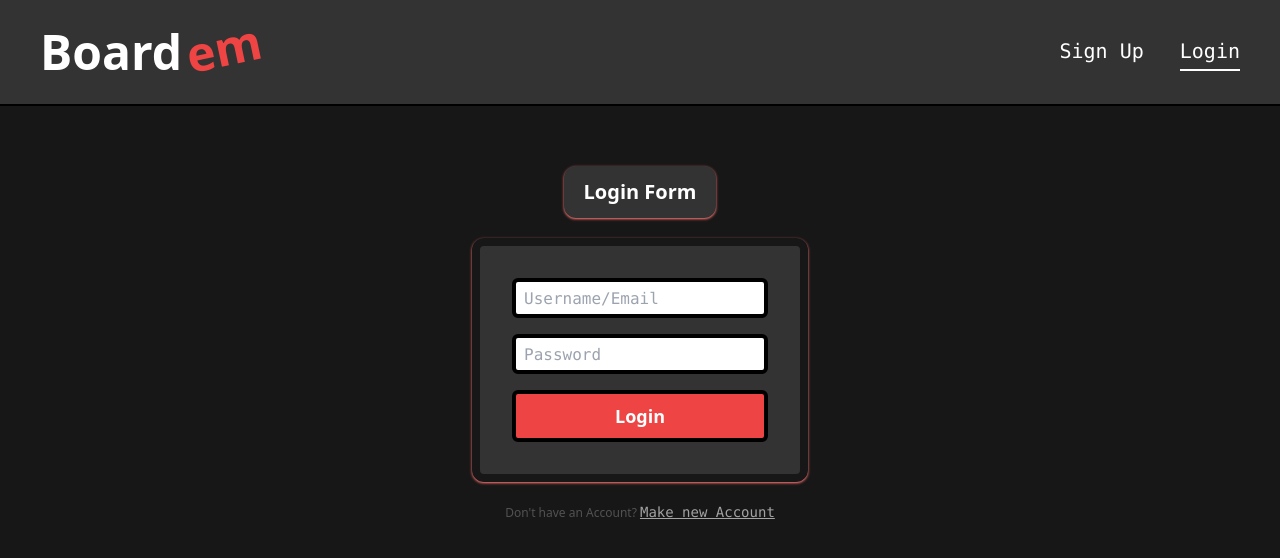
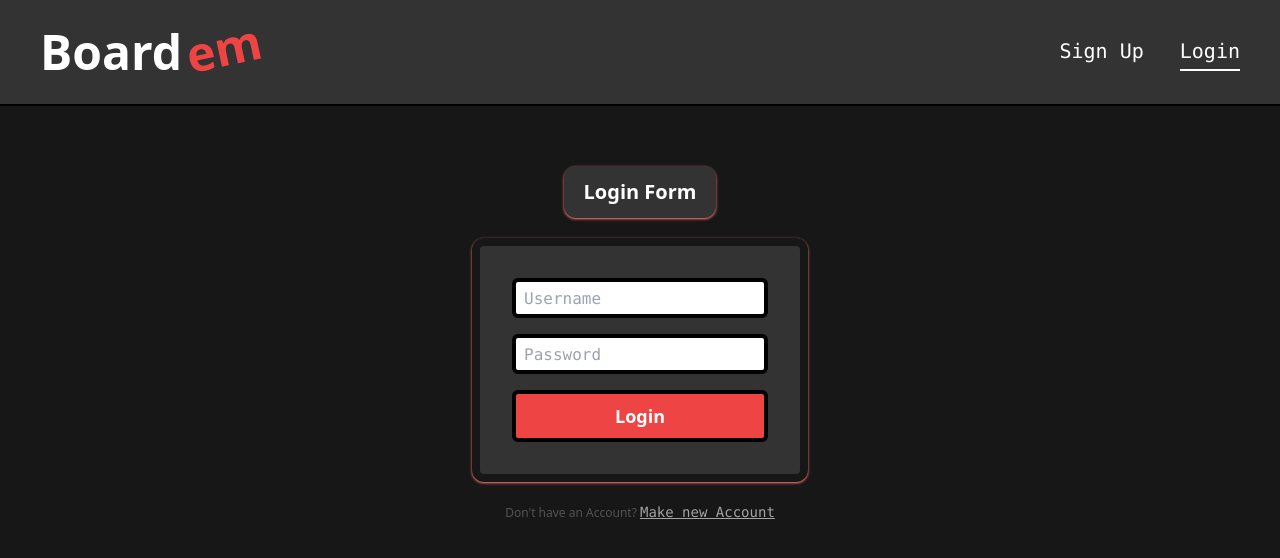
Before and after one commit to TahaShah141/boardem-frontend, a React (Vite) app: page /login in a window 1280 px wide. Shown: the top 558 px of the page. Built offline with nearby package versions, Linux system fonts and the light colour scheme; no server answers.

Commit message:
Remove Email from user

```diff
--- a/src/Components/Navbar.jsx
+++ b/src/Components/Navbar.jsx
@@ -1,6 +1,5 @@
 import { NavLink } from "react-router-dom";
 import { useAuthContext } from "../Hooks/useAuthContext";
-import { useAPIContext } from "../Hooks/useAPIContext";
 
 export default function Navbar({isOpen, setOpen}) {
 
--- a/src/Pages/Login.jsx
+++ b/src/Pages/Login.jsx
@@ -7,16 +7,16 @@ export default function Login() {
   const navigate = useNavigate()
   const { login, isLoading, error } = useLogin()
 
-  const [credentials, setCredentials] = useState("")
+  const [username, setUsername] = useState("")
   const [password, setPassword] = useState("")
 
 
   const handleSubmit = async (e) => {
     e.preventDefault()
-    setCredentials("")
+    setUsername("")
     setPassword("")
 
-    const loggedIn = await login(credentials, password)
+    const loggedIn = await login(username, password)
 
     if (loggedIn) navigate('/')
   }
@@ -25,7 +25,7 @@ export default function Login() {
     <div className='flex flex-col items-center p-5 gap-5'>
       <h2 className='font-semibold text-xl bg-primary py-3 px-5 text-white rounded-xl shadow shadow-red-400'>Login Form</h2>
       <form className='auth-form' method="POST" onSubmit={handleSubmit} autoComplete='off'>
-          <input className='text-input w-64' type="text" name="credentials" value={credentials} onChange={(e) => setCredentials(e.target.value)} placeholder='Username/Email'/>
+          <input className='text-input w-64' type="text" name="username" value={username} onChange={(e) => setUsername(e.target.value)} placeholder='Username'/>
           <input className='text-input w-64' type="password" name="password" value={password} onChange={(e) => setPassword(e.target.value)} placeholder='Password'/>
           <button className="auth-button" type="submit" disabled={isLoading} >Login</button>
           {error && <div className="error">{error}</div>}
--- a/src/Pages/SignUp.jsx
+++ b/src/Pages/SignUp.jsx
@@ -9,17 +9,15 @@ export default function SignUp() {
   const navigate = useNavigate()
 
   const [username, setUsername] = useState("")
-  const [email, setEmail] = useState("")
   const [password, setPassword] = useState("")
 
 
   const handleSubmit = async (e) => {
     e.preventDefault()
     setUsername("")
-    setEmail("")
     setPassword("")
 
-    const signedup = await signup(username, email, password)
+    const signedup = await signup(username, password)
 
     if (signedup) navigate('/')
   }
@@ -30,7 +28,6 @@ export default function SignUp() {
 
       <form method="POST" onSubmit={handleSubmit} className="auth-form">
           <input className='text-input w-64' type="text" name="username" value={username} onChange={(e) => setUsername(e.target.value)} placeholder='Username'/>
-          <input className='text-input w-64' type="email" name="email" value={email} onChange={(e) => setEmail(e.target.value)} placeholder='Email'/>
           <input className='text-input w-64' type="password" name="password" value={password} onChange={(e) => setPassword(e.target.value)} placeholder='Password'/>
           <button className='auth-button' type="submit" disabled={isLoading} >Sign Up</button>
           {error && <div className="error">{error}</div>}
```
